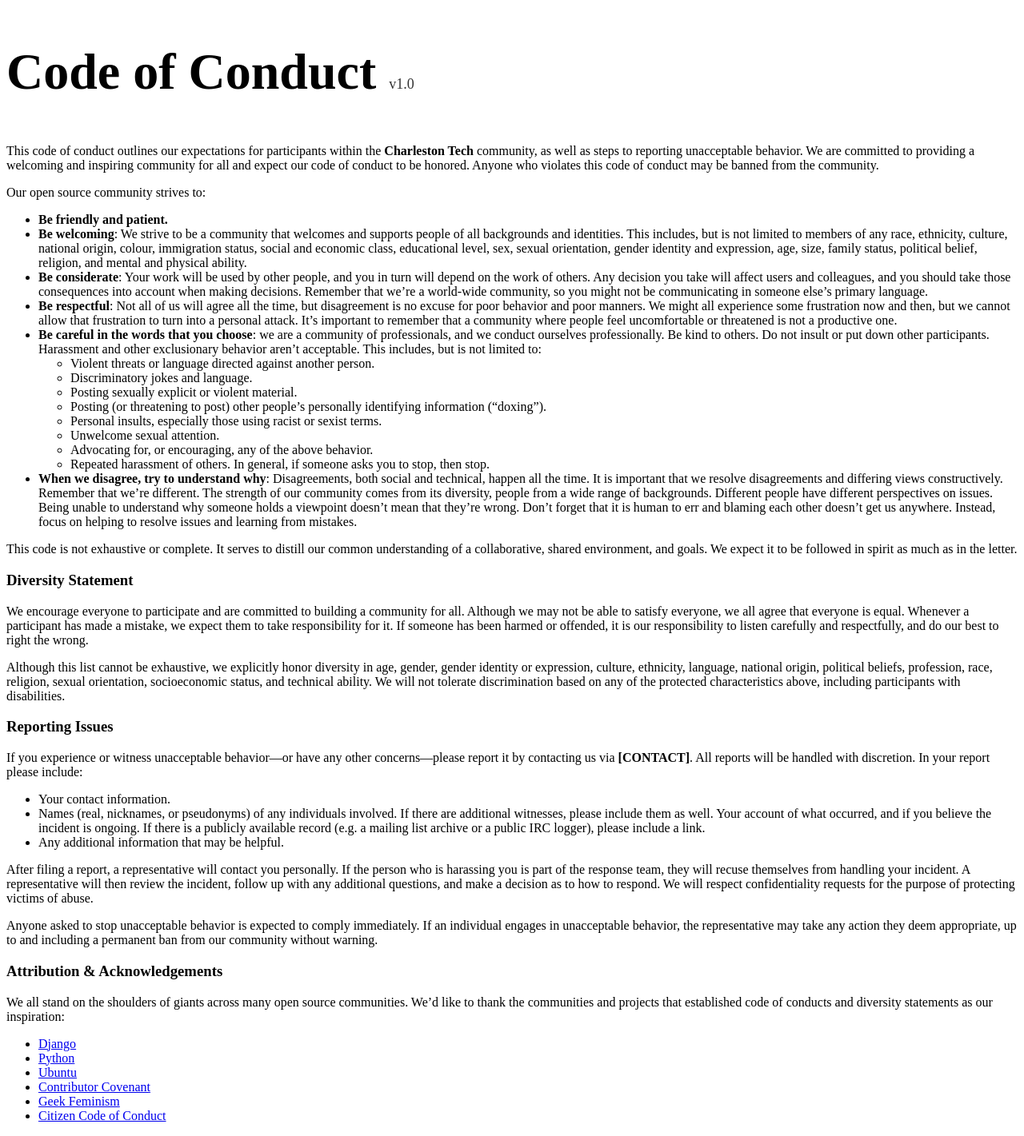
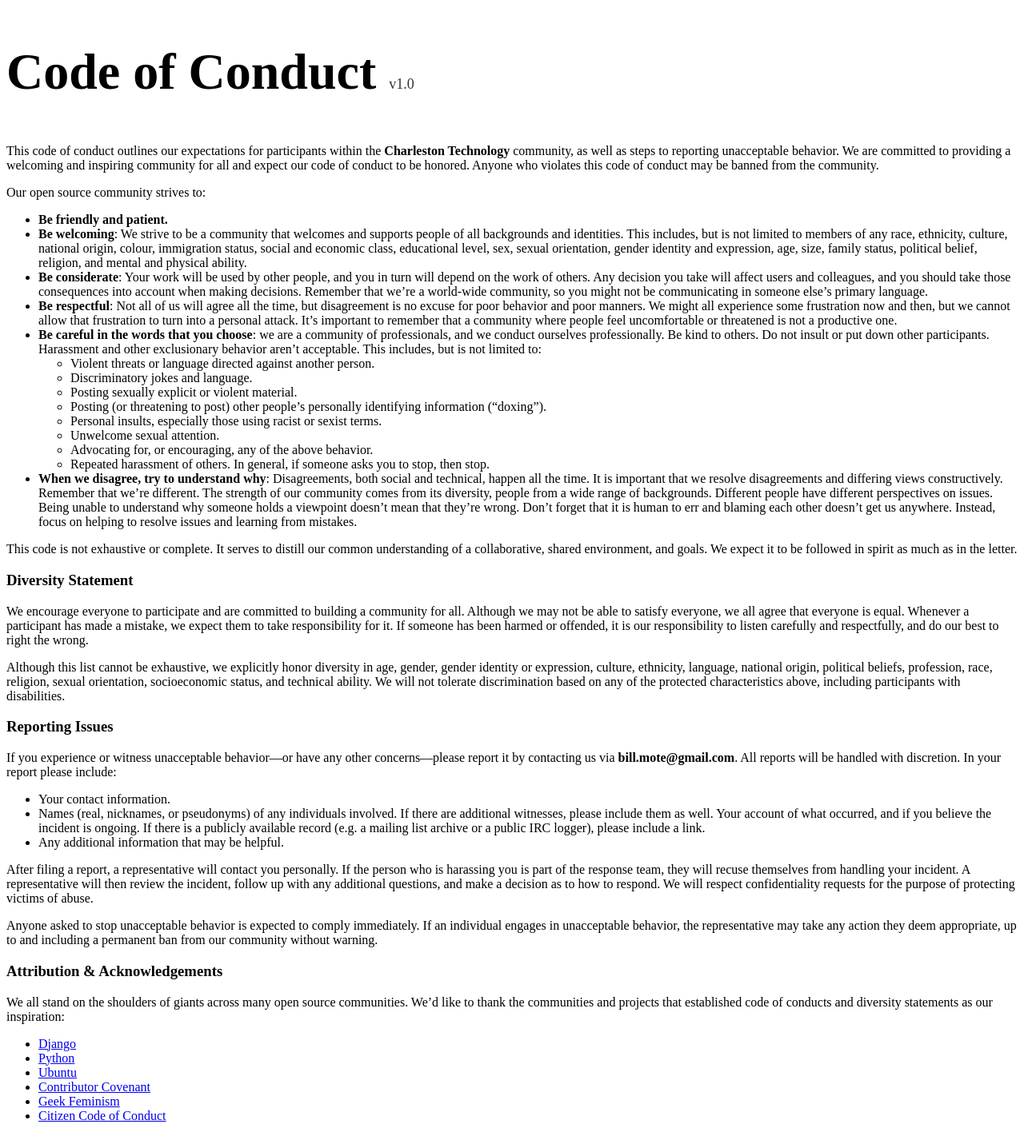
Before and after one commit to charlestontechnology/charlestontechnology.github.io, a Jekyll site: the page built from index.md, in a window 1280 px wide. Shown: the whole page at 80% size. Built offline with Jekyll 4.4.1, drawn with Linux system fonts in a browser that asks for light colours.

Commit message:
Update will @androidfu's contact info

```diff
--- a/index.md
+++ b/index.md
@@ -3,7 +3,7 @@ layout: default
 version: v1.0
 ---
 
-This code of conduct outlines our expectations for participants within the **Charleston Tech** community, as well as steps to reporting unacceptable behavior. We are committed to providing a welcoming and inspiring community for all and expect our code of conduct to be honored. Anyone who violates this code of conduct may be banned from the community.
+This code of conduct outlines our expectations for participants within the **Charleston Technology** community, as well as steps to reporting unacceptable behavior. We are committed to providing a welcoming and inspiring community for all and expect our code of conduct to be honored. Anyone who violates this code of conduct may be banned from the community.
 
 Our open source community strives to:
 
@@ -33,7 +33,7 @@ characteristics above, including participants with disabilities.
 
 ### Reporting Issues
 
-If you experience or witness unacceptable behavior—or have any other concerns—please report it by contacting us via **[CONTACT]**. All reports will be handled with discretion. In your report please include:
+If you experience or witness unacceptable behavior—or have any other concerns—please report it by contacting us via **bill.mote@gmail.com**. All reports will be handled with discretion. In your report please include:
 
 - Your contact information.
 - Names (real, nicknames, or pseudonyms) of any individuals involved. If there are additional witnesses, please
```
